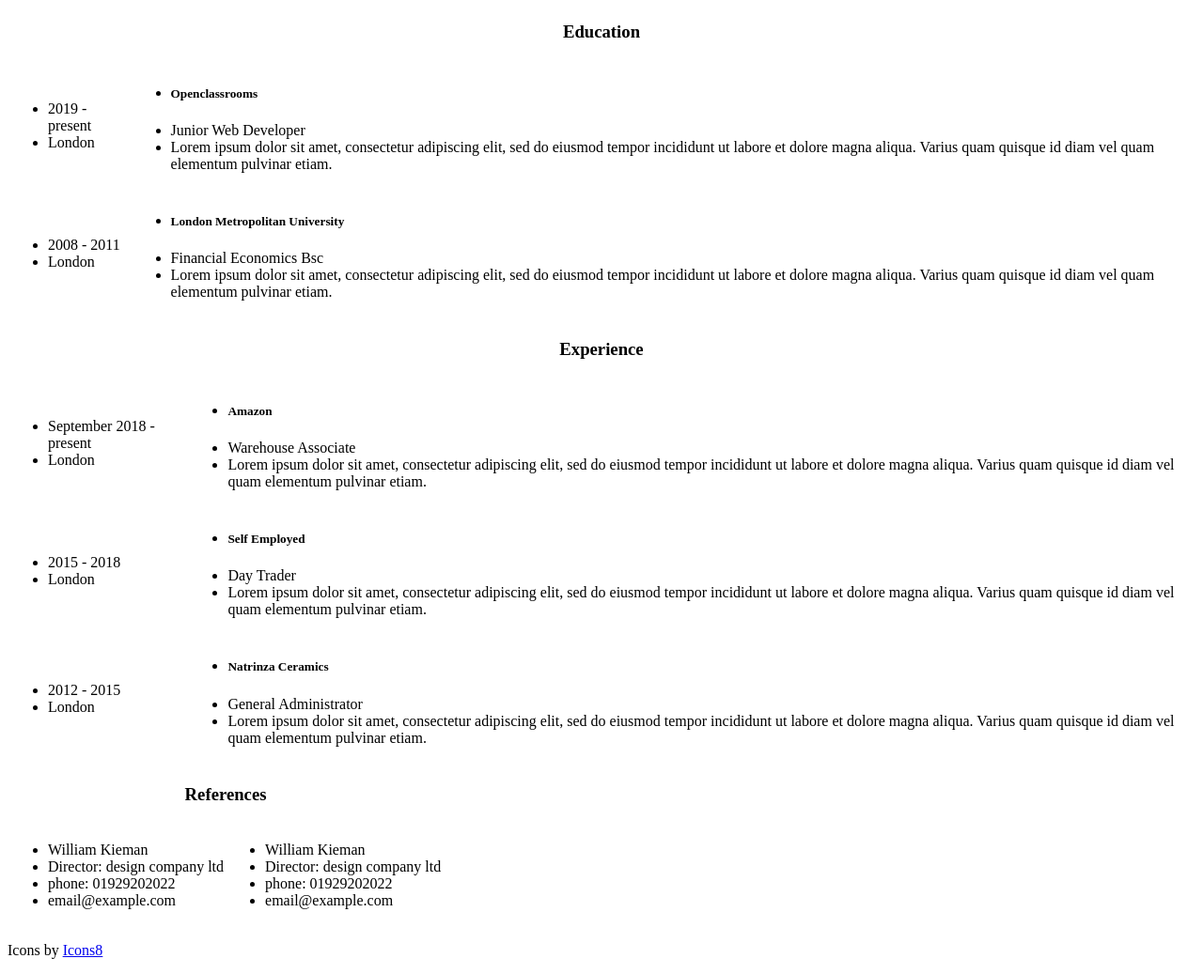
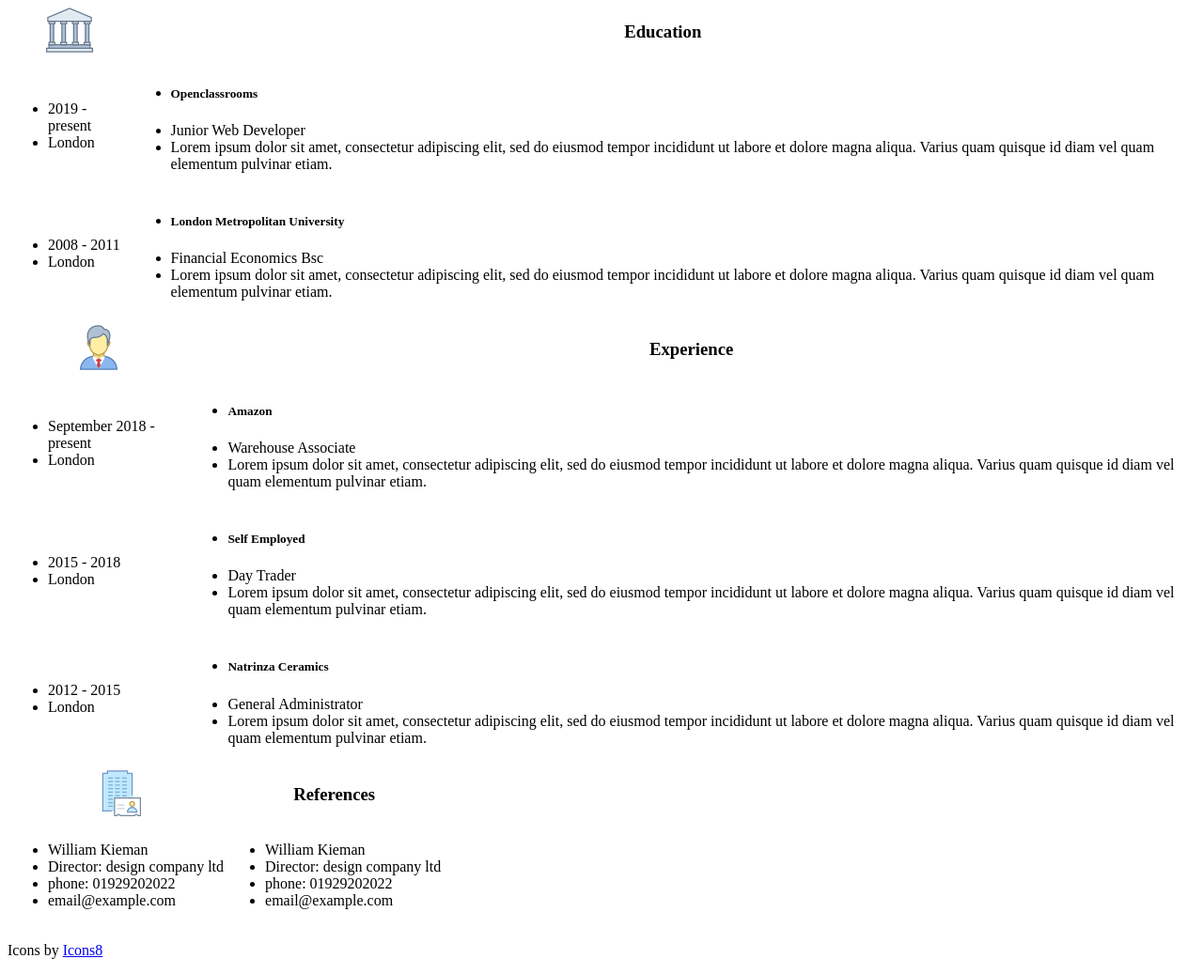
Before and after one commit to humza3/resume, a plain HTML site: page main.html in a window 1280 px wide. Shown: the part 2397-3434 px from the top of the page at 94% size. Drawn offline with Linux system fonts and the light colour scheme.

Commit message:
added icons

```diff
--- a/main.html
+++ b/main.html
@@ -90,7 +90,10 @@
 					<table>
 						<thead>
 							<tr>
-								<th colspan="2">
+								<th>
+									<img src="src/education.png"  alt="education" title="education">
+								</th>
+								<th>
 									<h3>Education</h3>
 								</th>
 							</tr>
@@ -132,7 +135,10 @@
 					<table>
 						<thead>
 							<tr>
-								<th colspan="2">
+								<th>
+									<img src="src/experience.png"  alt="experience" title="experience">
+								</th>
+								<th>
 									<h3>Experience</h3>
 								</th>
 							</tr>
@@ -188,7 +194,10 @@
 					<table>
 						<thead>
 							<tr>
-								<th colspan="2">
+								<th>
+									<img src="src/references.png"  alt="references" title="references">
+								</th>
+								<th>
 									<h3>References</h3>
 								</th>
 							</tr>
```
